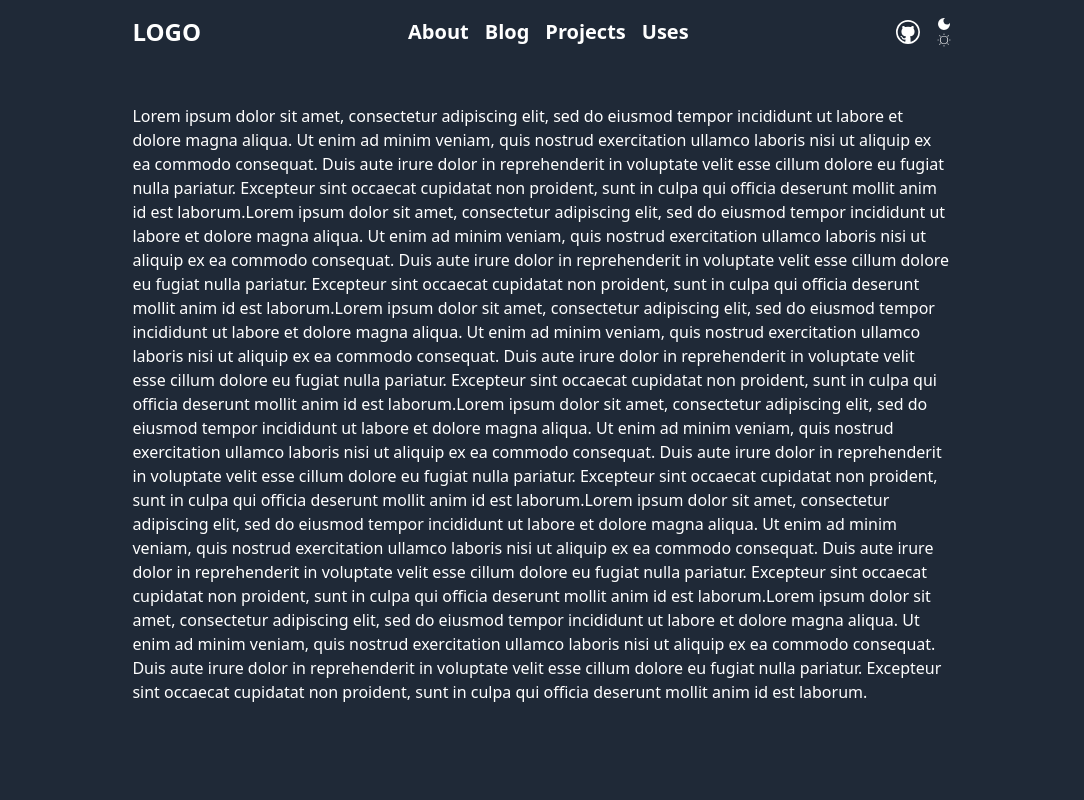
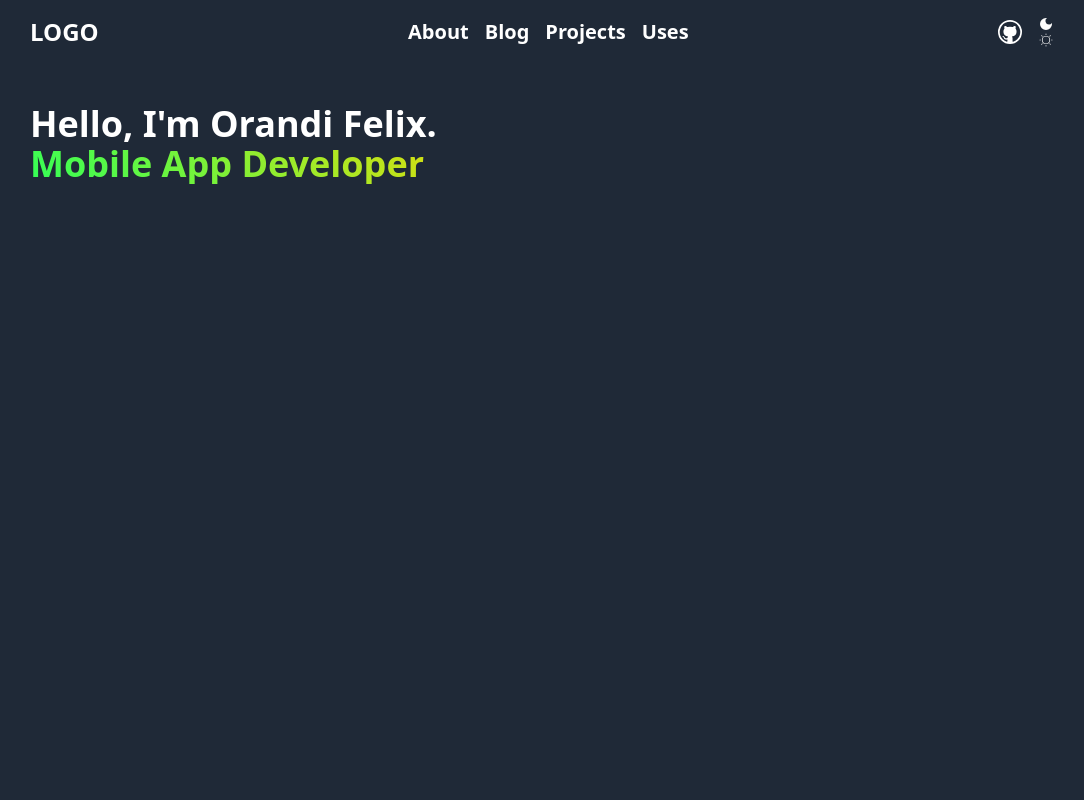
Before and after one commit to Orandifelix/Orandi-felix-portfolio, a React (Create React App) app: page /about in a window 1280 px wide. Shown: the top 800 px of the page, without its empty margins (98-1182 px from the left). Built offline with nearby package versions, Linux system fonts and the light colour scheme.

Commit message:
worked on the  about us colosal

```diff
--- a/src/App.js
+++ b/src/App.js
@@ -1,3 +1,36 @@
+// import React from "react";
+// import { BrowserRouter as Router, Routes, Route } from "react-router-dom";
+// import "./App.css";
+// import NavBar from "./components/NavBar";
+// import Home from "./components/Home";
+// import About from "./components/About";
+// import Blog from "./components/Blog";
+// import Projects from "./components/Projects";
+// import Uses from "./components/Uses";
+// import Footer from "./components/Footer";
+
+// function App() {
+//   return (
+//     <Router>
+//       <div className="h-fit  bg-gray-800">
+//         <div className="w-4/5 m-auto pb-12">
+//           <NavBar />
+//           <Routes>
+//             <Route path="/" element={<Home />} />
+//             <Route path="/about" element={<About />} />
+//             <Route path="/blog" element={<Blog />} />
+//             <Route path="/projects" element={<Projects />} />
+//             <Route path="/uses" element={<Uses />} />
+//           </Routes>
+//           <Footer />
+//         </div>
+//       </div>
+//     </Router>
+//   );
+// }
+
+// export default App;
+
 import React from "react";
 import { BrowserRouter as Router, Routes, Route } from "react-router-dom";
 import "./App.css";
@@ -12,8 +45,8 @@ import Footer from "./components/Footer";
 function App() {
   return (
     <Router>
-      <div className="h-fit  bg-gray-800">
-        <div className="w-4/5 m-auto pb-12">
+      <div className="h-fit bg-gray-800">
+        <div className="w-80% m-auto pb-12">
           <NavBar />
           <Routes>
             <Route path="/" element={<Home />} />
@@ -22,6 +55,7 @@ function App() {
             <Route path="/projects" element={<Projects />} />
             <Route path="/uses" element={<Uses />} />
           </Routes>
+          <hr className="border-t my-4 w-11/12 m-auto" />
           <Footer />
         </div>
       </div>
--- a/src/components/About.js
+++ b/src/components/About.js
@@ -1,50 +1,51 @@
-import React from 'react'
+import React, { useState, useEffect } from "react";
 
 function About() {
+  const headings = [
+    "Fullstack Developer",
+    "Mobile App Developer",
+    "JavaScript Developer",
+    "Ruby & Ruby On Rails Developer",
+    "Corporate and Health Communication Strategist",
+    "User and Customer Success Enthusiast",
+  ];
+
+  const gradients = [
+    "linear-gradient(45deg, #FF5733, #FFD700)",
+    "linear-gradient(45deg, #33FF57, #FFD700)",
+    "linear-gradient(45deg, #5733FF, #FFD700)",
+    "linear-gradient(45deg, #33A6FF, #FFD700)",
+    "linear-gradient(45deg, #FF33A6, #FFD700)",
+    "linear-gradient(45deg, #A6FF33, #FFD700)",
+  ];
+
+  const [visibleIndex, setVisibleIndex] = useState(0);
+
+  useEffect(() => {
+    const intervalId = setInterval(() => {
+      setVisibleIndex((prevIndex) => (prevIndex + 1) % headings.length);
+    }, 3000);
+
+    return () => clearInterval(intervalId);
+  }, [headings.length]);
+
   return (
-    <div className="bg-gray-800 text-white py-10 h-screen">
-      <h1 className="  w-4/5 m-auto ">
-        Lorem ipsum dolor sit amet, consectetur adipiscing elit, sed do eiusmod
-        tempor incididunt ut labore et dolore magna aliqua. Ut enim ad minim
-        veniam, quis nostrud exercitation ullamco laboris nisi ut aliquip ex ea
-        commodo consequat. Duis aute irure dolor in reprehenderit in voluptate
-        velit esse cillum dolore eu fugiat nulla pariatur. Excepteur sint
-        occaecat cupidatat non proident, sunt in culpa qui officia deserunt
-        mollit anim id est laborum.Lorem ipsum dolor sit amet, consectetur
-        adipiscing elit, sed do eiusmod tempor incididunt ut labore et dolore
-        magna aliqua. Ut enim ad minim veniam, quis nostrud exercitation ullamco
-        laboris nisi ut aliquip ex ea commodo consequat. Duis aute irure dolor
-        in reprehenderit in voluptate velit esse cillum dolore eu fugiat nulla
-        pariatur. Excepteur sint occaecat cupidatat non proident, sunt in culpa
-        qui officia deserunt mollit anim id est laborum.Lorem ipsum dolor sit
-        amet, consectetur adipiscing elit, sed do eiusmod tempor incididunt ut
-        labore et dolore magna aliqua. Ut enim ad minim veniam, quis nostrud
-        exercitation ullamco laboris nisi ut aliquip ex ea commodo consequat.
-        Duis aute irure dolor in reprehenderit in voluptate velit esse cillum
-        dolore eu fugiat nulla pariatur. Excepteur sint occaecat cupidatat non
-        proident, sunt in culpa qui officia deserunt mollit anim id est
-        laborum.Lorem ipsum dolor sit amet, consectetur adipiscing elit, sed do
-        eiusmod tempor incididunt ut labore et dolore magna aliqua. Ut enim ad
-        minim veniam, quis nostrud exercitation ullamco laboris nisi ut aliquip
-        ex ea commodo consequat. Duis aute irure dolor in reprehenderit in
-        voluptate velit esse cillum dolore eu fugiat nulla pariatur. Excepteur
-        sint occaecat cupidatat non proident, sunt in culpa qui officia deserunt
-        mollit anim id est laborum.Lorem ipsum dolor sit amet, consectetur
-        adipiscing elit, sed do eiusmod tempor incididunt ut labore et dolore
-        magna aliqua. Ut enim ad minim veniam, quis nostrud exercitation ullamco
-        laboris nisi ut aliquip ex ea commodo consequat. Duis aute irure dolor
-        in reprehenderit in voluptate velit esse cillum dolore eu fugiat nulla
-        pariatur. Excepteur sint occaecat cupidatat non proident, sunt in culpa
-        qui officia deserunt mollit anim id est laborum.Lorem ipsum dolor sit
-        amet, consectetur adipiscing elit, sed do eiusmod tempor incididunt ut
-        labore et dolore magna aliqua. Ut enim ad minim veniam, quis nostrud
-        exercitation ullamco laboris nisi ut aliquip ex ea commodo consequat.
-        Duis aute irure dolor in reprehenderit in voluptate velit esse cillum
-        dolore eu fugiat nulla pariatur. Excepteur sint occaecat cupidatat non
-        proident, sunt in culpa qui officia deserunt mollit anim id est laborum.
+    <div className="bg-gray-800 w-4/5 m-auto text-white py-10 h-screen">
+      <h1 className="  text-4xl font-extrabold">
+        Hello, I'm Orandi Felix.
       </h1>
+      <h2
+        className="w-1/2 text-4xl font-extrabold"
+        style={{
+          backgroundImage: gradients[visibleIndex],
+          WebkitBackgroundClip: "text",
+          WebkitTextFillColor: "transparent",
+        }}
+      >
+        {headings[visibleIndex]}
+      </h2>
     </div>
   );
 }
 
-export default About
+export default About;
--- a/src/components/Footer.js
+++ b/src/components/Footer.js
@@ -5,7 +5,7 @@ function Footer() {
   const currentYear = new Date().getFullYear();
 
   return (
-    <div className="flex items-center justify-between text-white">
+    <div className="flex items-center justify-between text-white w-4/5 m-auto">
       <div className="flex items-center justify-between">
         <Link to="/" className="mr-4">
           Home
@@ -21,7 +21,7 @@ function Footer() {
         </Link>
         <Link to="/uses">Uses</Link>
       </div>
-      <div>© {currentYear} Orandi Felix.  All rights reserved.</div>
+      <div>© {currentYear} Orandi Felix. All rights reserved.</div>
     </div>
   );
 }
```
